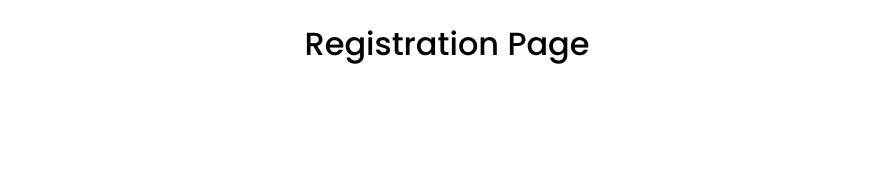
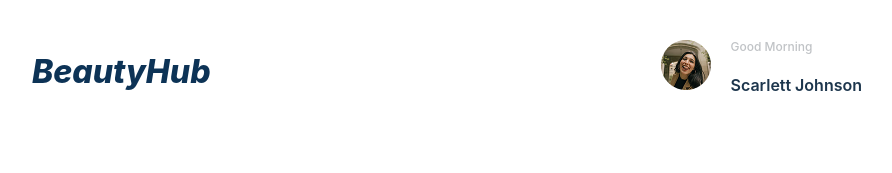
Before and after one commit to ElKarabino/41task_hw, a React (Create React App) app in the folder 41taskhw/: page /products in a window 1280 px wide. Shown: the top 173 px of the page, without its empty margins (193-1085 px from the left). Built offline with nearby package versions, Linux system fonts and the light colour scheme; no server answers.

Commit message:
feat: add reviews

```diff
--- a/41taskhw/src/components/ProductDescription/ProductDescription.jsx
+++ b/41taskhw/src/components/ProductDescription/ProductDescription.jsx
@@ -1,14 +1,18 @@
 import { ProductItemButton } from "../ProductItemButton/ProductItemButton"
+import { ProductRewiews } from "../ProductReviews/ProductReviews"
+import "./ProductDescription.scss"
 
 export const ProductDescription = ({product}) => {
     return (
+        <div>
             <div className="ProductDescription_wrapper">
                 <div className="ProductDescription_image">
                     <img src={product?.images[0] || null} alt="img"/>
                 </div>
                 <div>
-                <h2>{product?.title}</h2>
-                <div>
+                    <div className="ProductDescription_title">
+                        <h3>{product?.title}</h3>
+                        <div className="ProductDescription_title_bottom">
                             <p>${product?.price}</p>
                             <p>{product?.category}</p>
                             <p>{product?.rating}</p>
@@ -16,9 +20,12 @@ export const ProductDescription = ({product}) => {
                     </div>
                     <div>
                         <p>Description:</p>
-                <p>{product.description}</p>
+                        <p>{product?.description}</p>
                     </div>
                     <ProductItemButton text="Add To Cart" theme='blue'/>
                 </div>
+            </div>
+            <ProductRewiews reviews={product?.reviews}/>
+        </div>
     )
 }
--- a/41taskhw/src/components/ProductDescription/ProductDescription.scss
+++ b/41taskhw/src/components/ProductDescription/ProductDescription.scss
@@ -1,7 +1,35 @@
 .ProductDescription_wrapper {
     display: flex;
+    gap: 120px;
+    align-items: center;
+    justify-content: center;
+    max-width: 1200px;
 }
 .ProductDescription_image {
     width: 640px;
     height: 485px;
+    img {
+        width: 100%;
+        height: 100%;
+    }
 }
+.ProductDescription_title {
+    display: flex;
+    flex-direction: column;
+    justify-content: flex-start;
+    gap: 20px;
+    border-bottom: 1px dashed #A3A3A3;
+
+    h3 {
+        font-family: Inter, serif;
+        font-size: 36px;
+        font-weight: 600;
+        color: #3A4980;
+
+    }
+}
+
+.ProductDescription_title_bottom {
+    display: flex;
+    justify-content: space-between;
+}
--- /dev/null
+++ b/41taskhw/src/components/ProductReviews/ProductReviews.jsx
@@ -0,0 +1,19 @@
+import "./ProductReviews.scss"
+
+export const ProductRewiews = ({reviews}) =>  {
+    return (
+        <div className="ProductReviews">
+            <h3>Reviews</h3>
+            <ul>
+                {reviews.map((review, index) => (
+                    <li key = {index}>
+                        <p>{review?.rating}</p>
+                        <p>{review?.comment}</p>
+                        <p>{review?.reviewerName}</p>
+                        <p>{review?.date}</p>
+                    </li>
+                ))}
+            </ul>
+        </div>
+    )
+}
--- /dev/null
+++ b/41taskhw/src/components/ProductReviews/ProductReviews.scss
@@ -0,0 +1,5 @@
+.ProductReviews {
+    display: flex;
+    flex-direction: column;
+    justify-content: center;
+}
--- a/41taskhw/src/pages/ProductDescriptionPage/ProductDescriptionPage.jsx
+++ b/41taskhw/src/pages/ProductDescriptionPage/ProductDescriptionPage.jsx
@@ -1,7 +1,8 @@
-import { data, Link, useNavigate, useParams } from "react-router-dom"
+import { Link, useNavigate, useParams } from "react-router-dom"
 import { ProductDescription } from "../../components/ProductDescription/ProductDescription"
 import { useEffect, useState } from "react";
-
+import "./ProductDescriptionPage.scss"
+import ProfileImg from "../../assets/img/profile.png"
 
 export const ProductDescriptionPage = () => {
     const {id} = useParams();
@@ -20,10 +21,24 @@ export const ProductDescriptionPage = () => {
     },[id])
     return (
         <div>
-            <header>
-                <Link className="Link" to="/products">Product List</Link>
+            <header className="page_header">
+                <Link className="Link" to="/products">
+                    <h3 className="header_title">BeautyHub</h3>
+                </Link>
+                <Link className="Link" to="/">
+                    <div className="page_header_profile">
+                        <div className="page_header_img">
+                            <img src={ProfileImg} alt="profile"></img>
+                        </div>
+                        <div className="page_header_text">
+                            <p>Good Morning</p>
+                            <h4>Scarlett Johnson</h4>
+                        </div>
+                    </div>
+                </Link>
             </header>
             <ProductDescription product={product}/>
+            <footer></footer>
         </div>
     )
 }
--- a/41taskhw/src/pages/ProductDescriptionPage/ProductDescriptionPage.scss
+++ b/41taskhw/src/pages/ProductDescriptionPage/ProductDescriptionPage.scss
@@ -0,0 +1,7 @@
+.header_title {
+    font-family: Inter, serif;
+    font-size: 32px;
+    font-weight: 800;
+    font-style: italic;
+    color: #0D3356;
+}
--- a/41taskhw/src/pages/ProductPage/ProductPage.jsx
+++ b/41taskhw/src/pages/ProductPage/ProductPage.jsx
@@ -1,11 +1,26 @@
 import { Link } from "react-router-dom"
 import { ProductsList } from "../../components/ProductsList/ProductsList"
+import "./ProductPage.scss"
+import ProfileImg from "../../assets/img/profile.png"
 
 export const ProductPage = () => {
     return (
         <div>
-            <header>
-                <Link className="Link" to="/">Registration Page</Link>
+            <header className="page_header">
+                <Link className="Link" to="/products">
+                    <h3 className="header_title">BeautyHub</h3>
+                </Link>
+                <Link className="Link" to="/">
+                    <div className="page_header_profile">
+                        <div className="page_header_img">
+                            <img src={ProfileImg} alt="profile"></img>
+                        </div>
+                        <div className="page_header_text">
+                            <p>Good Morning</p>
+                            <h4>Scarlett Johnson</h4>
+                        </div>
+                    </div>
+                </Link>
             </header>
             <ProductsList />
             <footer></footer>
--- a/41taskhw/src/pages/ProductPage/ProductPage.scss
+++ b/41taskhw/src/pages/ProductPage/ProductPage.scss
@@ -0,0 +1,26 @@
+.page_header {
+    display: flex;
+    justify-content: space-around;
+    border-bottom: 1px black;
+}
+.page_header_profile {
+    display: flex;
+    gap: 20px;
+    align-items: center;
+}
+.page_header_text {
+    p {
+        text-decoration: none;
+        font-family: Inter, serif;
+        font-weight: 500;
+        font-size: 12px;
+        color: #C0C3C6;
+    }
+    h4 {
+        text-decoration: none;
+        font-family: Inter, serif;
+        font-weight: 600;
+        font-size: 16px;
+        color: #1D364D;
+    }
+}
```
Also changed, not shown: 41taskhw/src/assets/img/profile.png (added). Lines whose indentation alone changed are shown as unchanged.
